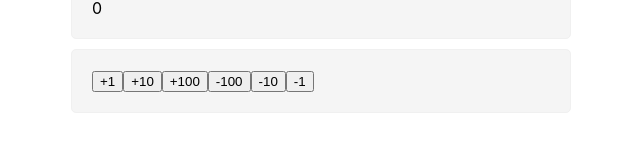
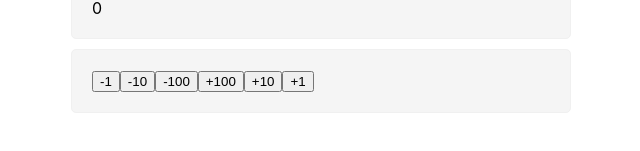
Before and after one commit to gyeonggumun/study_simple_counter, a React (Create React App) app: page / in a window 1280 px wide. Shown: the part 149-300 px from the top of the page, without its empty margins (319-959 px from the left). Built offline with nearby package versions, Linux system fonts and the light colour scheme.

Commit message:
feat: 버튼 상태적용 로직 추가

```diff
--- a/src/component/Controller.js
+++ b/src/component/Controller.js
@@ -1,12 +1,19 @@
+import { useState } from "react";
+
 const Controller = () => {
+    const [count, setCount] = useState(0);
+    const handleSetCount = (value) => {
+        setCount(count + value);
+    };
+
     return (
         <div>
-            <button>+1</button>
-            <button>+10</button>
-            <button>+100</button>
-            <button>-100</button>
-            <button>-10</button>
-            <button>-1</button>
+            <button onClick={()=> handleSetCount(-1)}>-1</button>
+            <button onClick={()=> handleSetCount(-10)}>-10</button>
+            <button onClick={()=> handleSetCount(-100)}>-100</button>
+            <button onClick={()=> handleSetCount(100)}>+100</button>
+            <button onClick={()=> handleSetCount(10)}>+10</button>
+            <button onClick={()=> handleSetCount(1)}>+1</button>
         </div>
     );
 };
```
